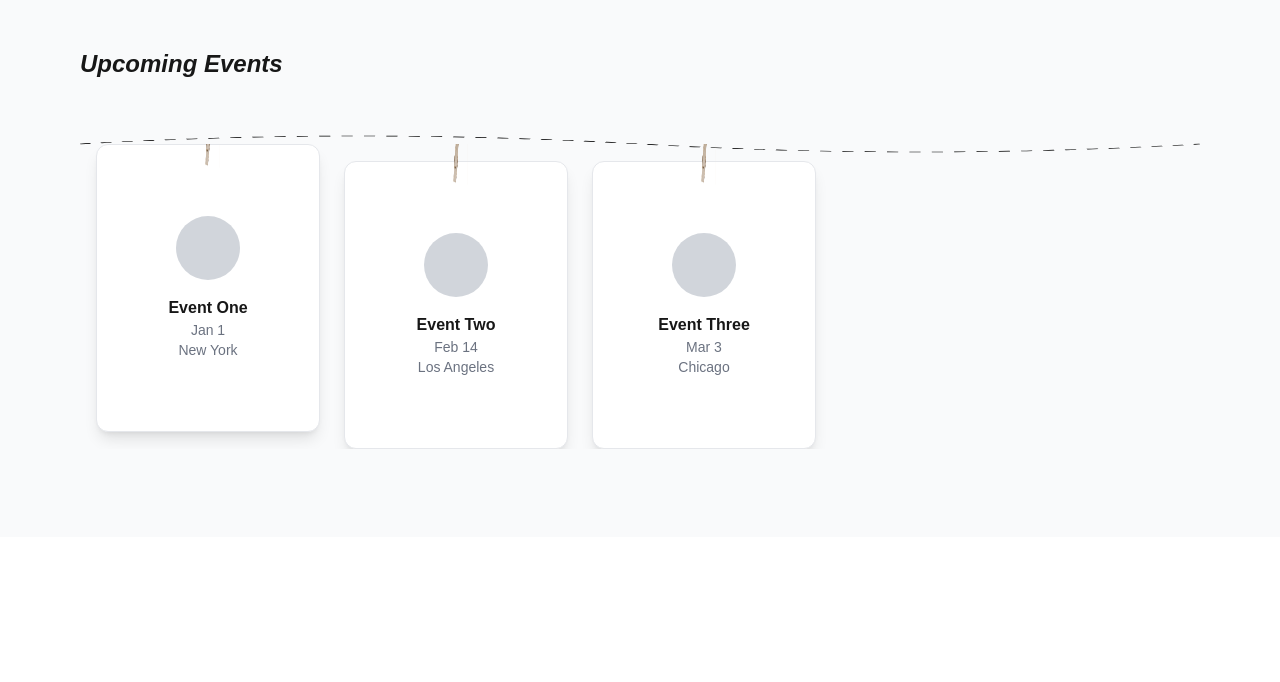
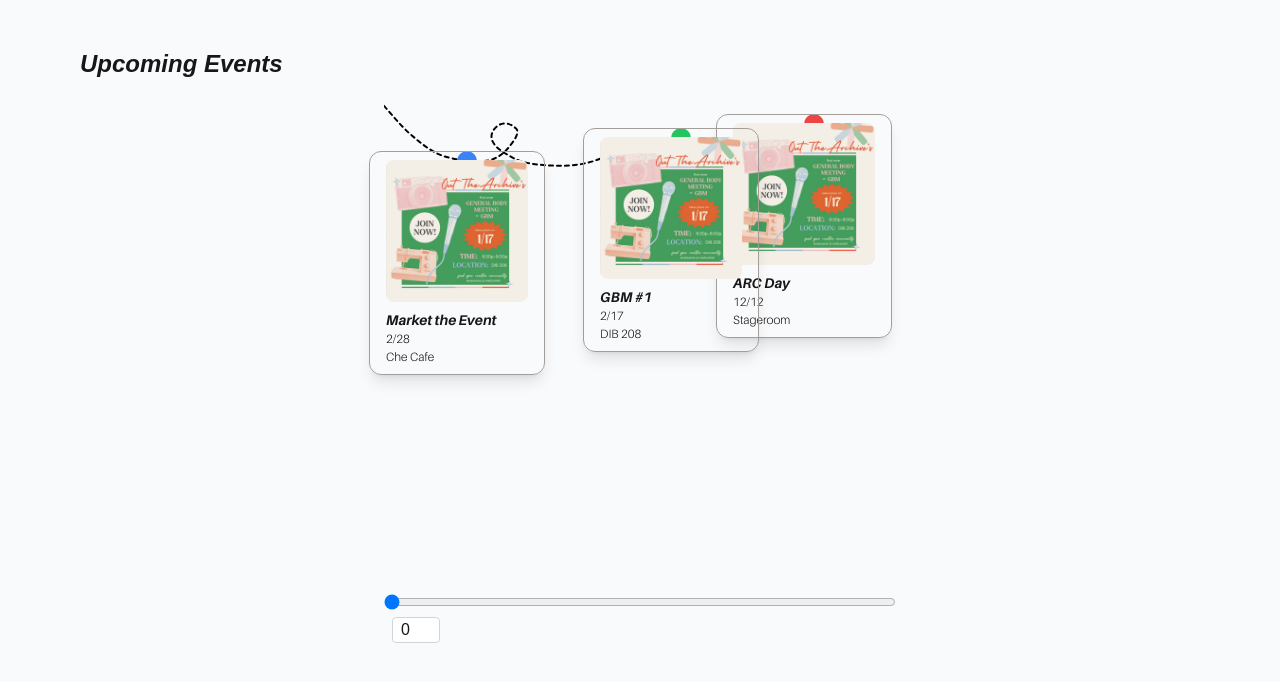
Before and after one commit to Out-The-Archive/main-site, a Next.js app: page / in a window 1280 px wide. Shown: the top 682 px of the page. Built offline with nearby package versions, Linux system fonts and the light colour scheme.

Commit message:
feat: mvp for clothesline positioning

```diff
--- a/src/app/components/upcomingEvents.tsx
+++ b/src/app/components/upcomingEvents.tsx
@@ -1,60 +1,172 @@
-"use client";
+import React, { useState, useEffect, useRef } from "react";
 
-import React from "react";
+export default function upcomingEvents() {
+    const [sliderValue, setSliderValue] = useState<number>(0);
 
-const events = [
-  { id: 1, name: "Event One", date: "Jan 1", location: "New York" },
-  { id: 2, name: "Event Two", date: "Feb 14", location: "Los Angeles" },
-  { id: 3, name: "Event Three", date: "Mar 3", location: "Chicago" },
-];
+    const pathRef = useRef<SVGPathElement | null>(null);
+    const objRef1 = useRef<HTMLDivElement | null>(null);
+    const objRef2 = useRef<HTMLDivElement | null>(null);
+    const objRef3 = useRef<HTMLDivElement | null>(null);
 
-const getCurveOffset = (index: number, total: number) => {
-  const amplitude = 20; // controls how high/low the curve is
-  const frequency = Math.PI / total; // ensures smooth wave distribution
-  return Math.sin(index * frequency) * amplitude;
+    // Get path length once the component mounts
+    const getPathLength = (): number => {
+        if (pathRef.current) {
+            return Math.floor(pathRef.current.getTotalLength());
+        }
+        return 0;
     };
 
-const UpcomingEvents: React.FC = () => {
+    // Move objects along the path based on percentage
+    const moveObjects = (percent: number): void => {
+        if (pathRef.current) {
+            const pathLength: number = getPathLength();
+            const distance: number = (percent * pathLength) / 100;
+            const point: SVGPoint = pathRef.current.getPointAtLength(distance);
+
+            // Move the marker dot
+            if (objRef1.current) {
+                objRef1.current.style.transform = `translate3d(${Math.round(
+                    point.x
+                )}px, ${Math.round(point.y)}px, 0)`;
+            }
+        }
+    };
+
+    // Handle slider change
+    const handleSliderChange = (
+        e: React.ChangeEvent<HTMLInputElement>
+    ): void => {
+        const value: number = parseInt(e.target.value, 10);
+        setSliderValue(value);
+        moveObjects(value);
+    };
+
+    useEffect(() => {
+        if (pathRef.current) {
+            const pathLength: number = getPathLength();
+            const point1: SVGPoint = pathRef.current.getPointAtLength(
+                (16 * pathLength) / 100
+            );
+            const point2: SVGPoint = pathRef.current.getPointAtLength(
+                (64 * pathLength) / 100
+            );
+            const point3: SVGPoint = pathRef.current.getPointAtLength(
+                (100 * pathLength) / 100
+            );
+
+            // Move the marker dot
+            if (objRef1.current) {
+                objRef1.current.style.transform = `translate3d(${Math.round(
+                    point1.x
+                )}px, ${Math.round(point1.y)}px, 0)`;
+            }
+            if (objRef2.current) {
+                objRef2.current.style.transform = `translate3d(${Math.round(
+                    point3.x
+                )}px, ${Math.round(point3.y)}px, 0)`;
+            }
+            if (objRef3.current) {
+                objRef3.current.style.transform = `translate3d(${Math.round(
+                    point2.x
+                )}px, ${Math.round(point2.y)}px, 0)`;
+            }
+        }
+    }, []);
+
     return (
-    <section className="relative overflow-x-auto py-10">
-      {/* clothesline */}
-      <div className="absolute top-6 left-0 w-full h-8">
-        <svg className="w-full h-full" viewBox="0 0 500 100" preserveAspectRatio="none">
+        <div className="w-full max-w-lg mx-auto relative">
+            <div
+                ref={objRef1}
+                className="bg-blue-500 w-5 h-5 rounded-full absolute"
+                style={{ top: "-10px", left: "-10px" }}
+            >
+                <div className="-translate-x-1/2 w-44 h-56 py-2 px-4 shadow-lg rounded-xl flex flex-col border border-[#A49E9B]">
+                    <img
+                        src="/events/event.png"
+                        className="w-full h-auto rounded-lg mb-2 self-center"
+                    ></img>
+                    <div className="font-aileron">
+                        <p className="italic font-bold text-sm">
+                            Market the Event
+                        </p>
+                        <p className="font-light text-[12px]">2/28</p>
+                        <p className="font-light text-[12px]">Che Cafe</p>
+                    </div>
+                </div>
+            </div>
+            <div
+                ref={objRef2}
+                className="bg-red-500 w-5 h-5 rounded-full absolute"
+                style={{ top: "-10px", left: "-10px" }}
+            >
+                <div className="-translate-x-1/2 w-44 h-56 py-2 px-4 shadow-lg rounded-xl flex flex-col border border-[#A49E9B]">
+                    <img
+                        src="/events/event.png"
+                        className="w-full h-auto rounded-lg mb-2 self-center"
+                    ></img>
+                    <div className="font-aileron">
+                        <p className="italic font-bold text-sm">ARC Day</p>
+                        <p className="font-light text-[12px]">12/12</p>
+                        <p className="font-light text-[12px]">Stageroom</p>
+                    </div>
+                </div>
+            </div>
+            <div
+                ref={objRef3}
+                className="bg-green-500 w-5 h-5 rounded-full absolute"
+                style={{ top: "-10px", left: "-10px" }}
+            >
+                <div className="-translate-x-1/2 w-44 h-56 py-2 px-4 shadow-lg rounded-xl flex flex-col border border-[#A49E9B]">
+                    <img
+                        src="/events/event.png"
+                        className="w-full h-auto rounded-lg mb-2 self-center"
+                    ></img>
+                    <div className="font-aileron">
+                        <p className="italic font-bold text-sm">GBM #1</p>
+                        <p className="font-light text-[12px]">2/17</p>
+                        <p className="font-light text-[12px]">DIB 208</p>
+                    </div>
+                </div>
+            </div>
+
+            {/* The SVG path */}
+            <svg
+                xmlns="http://www.w3.org/2000/svg"
+                width="432"
+                height="81"
+                viewBox="0 0 432 81"
+                fill="none"
+            >
                 <path
-            d="M0,50 Q125,0 250,50 T500,50"
-            fill="transparent"
+                    ref={pathRef}
+                    id="path"
+                    d="M0 1.86133C9.28227 12.3039 17.9845 23.2689 28.817 32.3379C36.3218 38.621 43.8537 44.8351 52.6551 49.2359C60.703 53.2598 70.5301 55.0731 79.3599 56.4778C88.6017 57.9481 101.858 58.2575 110.515 54.5165C119.105 50.805 124.295 44.3788 129.601 36.9019C131.356 34.429 135.178 28.0591 132.392 24.9451C130.203 22.4981 127.363 20.8158 124.283 19.8531C114.862 16.9092 104.11 27.9433 108.479 37.1659C111.988 44.574 119.339 48.0854 126.131 52.2533C138.093 59.5937 152.137 60.6358 165.886 61.4567C182.176 62.4292 198.763 61.3254 214.166 55.4971C240.371 45.5817 265.283 33.7712 293.941 33.7712C306.227 33.7712 320.326 36.5541 331.999 40.7115C337.509 42.6738 342.871 44.3372 345.917 49.7262C349.864 56.7094 354.557 62.8968 353.008 71.4144C352.075 76.5491 343.84 79.2598 339.467 79.2598C337.565 79.2598 333.224 80.0996 331.659 78.8827C329.744 77.3932 330.072 75.0734 329.434 72.9986C326.333 62.9195 335.906 55.8652 341.504 49.2359C347.632 41.9785 358.247 38.3953 366.7 34.7519C375.699 30.873 385.241 28.9209 394.649 26.303C400.22 24.7529 424.739 20.3418 430.5 19.8531"
                     stroke="black"
                     strokeWidth="2"
-            strokeDasharray="5,5"
+                    strokeLinecap="round"
+                    strokeDasharray="4 4"
                 />
             </svg>
+
+            {/* Controls */}
+            <div className="mt-96 pt-6">
+                <div className="mb-6">
+                    <input
+                        type="range"
+                        className="w-full"
+                        min="0"
+                        max="100"
+                        value={sliderValue}
+                        onChange={handleSliderChange}
+                    />
+                    <input
+                        type="text"
+                        className="w-12 ml-2 px-2 border border-gray-300 rounded"
+                        value={sliderValue}
+                        readOnly
+                    />
                 </div>
-
-      {/* event Cards */}
-      <div className="flex gap-6 px-4 overflow-x-scroll scrollbar-hide">
-        {events.map((event, index) => {
-          const yOffset = getCurveOffset(index, events.length); // calculate the vert position
-
-          return (
-            <div key={event.id} className="relative flex flex-col items-center" style={{ marginTop: `${yOffset}px` }}>
-              {/* clothespin */}
-              <div className="absolute -top-6">
-                <img src="/clothespin.png" alt="Clothespin" className="w-6 h-12" />
-              </div>
-
-              {/* card */}
-              <div className="w-56 h-72 bg-white shadow-lg rounded-xl flex flex-col items-center justify-center border border-gray-200">
-                <div className="w-16 h-16 bg-gray-300 rounded-full mb-4"></div>
-                <p className="font-bold">{event.name}</p>
-                <p className="text-sm text-gray-500">{event.date}</p>
-                <p className="text-sm text-gray-500">{event.location}</p>
             </div>
         </div>
     );
-        })}
-      </div>
-    </section>
-  );
-};
-
-export default UpcomingEvents;
+}
```
Also changed, not shown: public/events/event.png (added). Lines whose indentation alone changed are shown as unchanged.
